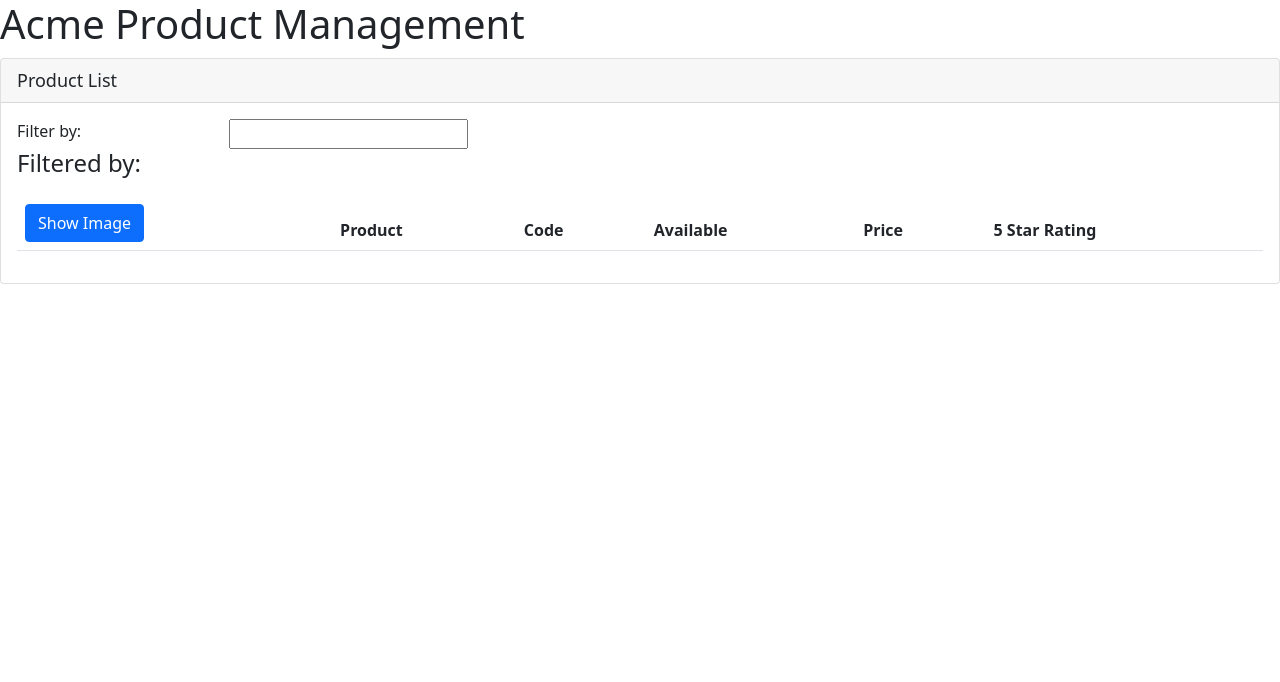
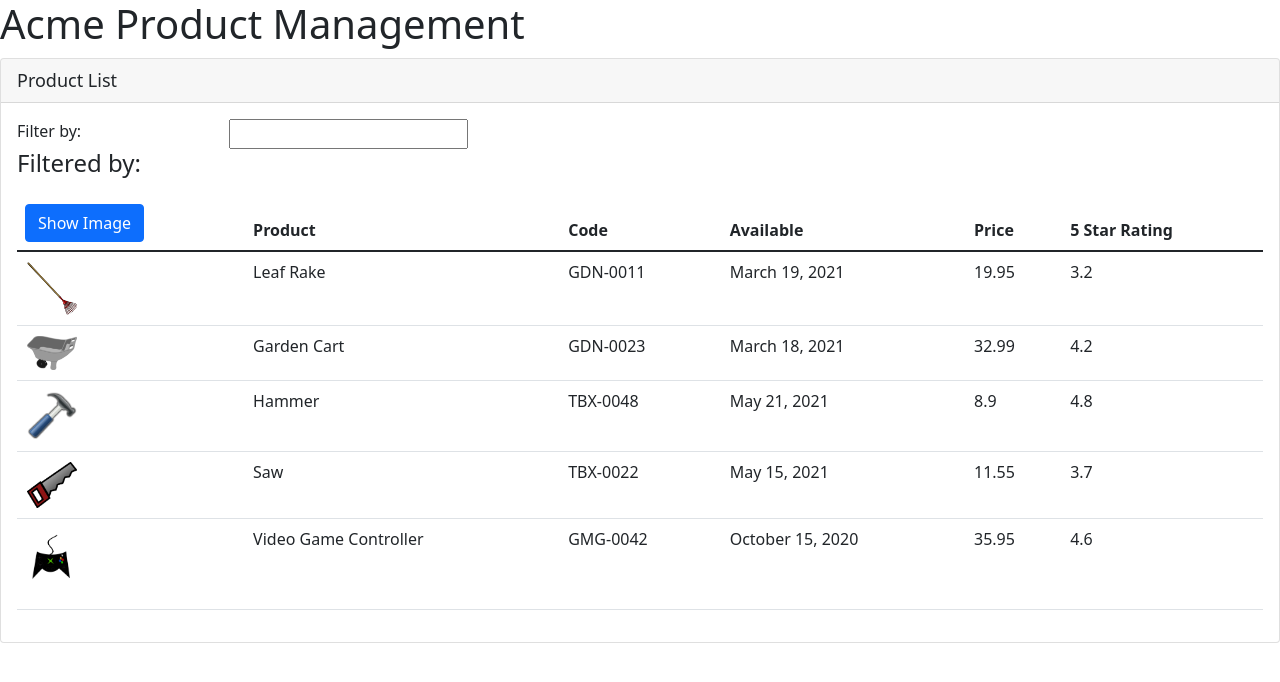
Before and after one commit to gtscott90/angular-intro, an Angular app: page / in a window 1280 px wide. Shown: the top 682 px of the page. Built offline with nearby package versions, Linux system fonts and the light colour scheme.

Commit message:
added products array to class product list component, made tabel conditionally rendered with *ngIF, added imaged with width and margin styling

```diff
--- a/src/app/products/product-list.component.html
+++ b/src/app/products/product-list.component.html
@@ -1,6 +1,6 @@
 <div class='card'>
     <div class='card-header'>
-        Product List
+        {{pageTitle}}
     </div>
     <div class='card-body'>
         <div class='row'>
@@ -15,7 +15,7 @@
             </div>
         </div>
         <div class='table-responsive'>
-            <table class='table'>
+            <table class='table'*ngIf='products.length'>
                 <thead>
                     <tr>
                        <th>
@@ -31,6 +31,19 @@
                     </tr>
                 </thead>
                 <tbody>
+                    <tr *ngFor='let product of products'>
+                        <td>
+                            <img [src]='product.imageUrl'
+                                    [title]='product.productName'
+                                    [style.width.px]='imageWidth'
+                                    [style.margin.px]='imageMargin'>
+                        </td>
+                        <td>{{product.productName}}</td>
+                        <td>{{product.productCode}}</td>
+                        <td>{{product.releaseDate}}</td>
+                        <td>{{product.price}}</td>
+                        <td>{{product.starRating}}</td>
+                    </tr>
 
                 </tbody>
             </table>
--- a/src/app/products/product-list.component.ts
+++ b/src/app/products/product-list.component.ts
@@ -5,4 +5,60 @@
     templateUrl: './product-list.component.html'
 })
 
-export class ProductListComponent { }
+export class ProductListComponent {
+    pageTitle: string = "Product List";
+    imageWidth: number = 50;
+    imageMargin: number = 2;
+    products: any[] = [
+        {
+            "productId": 1,
+            "productName": "Leaf Rake",
+            "productCode": "GDN-0011",
+            "releaseDate": "March 19, 2021",
+            "description": "Leaf rake with 48-inch wooden handle.",
+            "price": 19.95,
+            "starRating": 3.2,
+            "imageUrl": "assets/images/leaf_rake.png"
+          },
+          {
+            "productId": 2,
+            "productName": "Garden Cart",
+            "productCode": "GDN-0023",
+            "releaseDate": "March 18, 2021",
+            "description": "15 gallon capacity rolling garden cart",
+            "price": 32.99,
+            "starRating": 4.2,
+            "imageUrl": "assets/images/garden_cart.png"
+          },
+          {
+            "productId": 5,
+            "productName": "Hammer",
+            "productCode": "TBX-0048",
+            "releaseDate": "May 21, 2021",
+            "description": "Curved claw steel hammer",
+            "price": 8.9,
+            "starRating": 4.8,
+            "imageUrl": "assets/images/hammer.png"
+          },
+          {
+            "productId": 8,
+            "productName": "Saw",
+            "productCode": "TBX-0022",
+            "releaseDate": "May 15, 2021",
+            "description": "15-inch steel blade hand saw",
+            "price": 11.55,
+            "starRating": 3.7,
+            "imageUrl": "assets/images/saw.png"
+          },
+          {
+            "productId": 10,
+            "productName": "Video Game Controller",
+            "productCode": "GMG-0042",
+            "releaseDate": "October 15, 2020",
+            "description": "Standard two-button video game controller",
+            "price": 35.95,
+            "starRating": 4.6,
+            "imageUrl": "assets/images/xbox-controller.png"
+          }
+    ]
+ }
```
